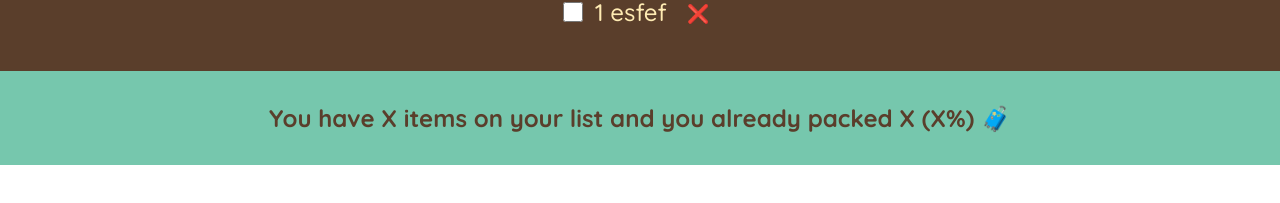
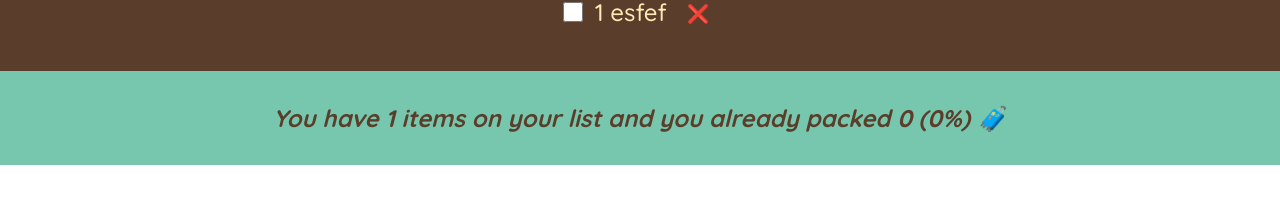
Before and after one commit to TravisRoss/travel-app, a React (Create React App) app: page / in a window 1280 px wide. Both pictures are taken after a click on the button "ADD". Shown: the part 325-528 px from the top of the page. Built offline with nearby package versions, Linux system fonts and the light colour scheme.

Commit message:
feat: :sparkles: add percentage of packed items to the footer

```diff
--- a/src/App.js
+++ b/src/App.js
@@ -23,8 +23,12 @@ export default function App() {
     <>
       <Logo />
       <Form onAddItems={handleAddItem} />
-      <PackingList items={items} onDeleteItem={handleDeleteItem} onToggleItem={handleToggleItem} />
-      <Stats />
+      <PackingList
+        items={items}
+        onDeleteItem={handleDeleteItem}
+        onToggleItem={handleToggleItem}
+      />
+      <Stats items={items} />
     </>
   );
 }
@@ -82,7 +86,11 @@ function PackingList({ items, onDeleteItem, onToggleItem }) {
   return (
     <div className="list">
       {items.map((item) => (
-        <Item item={item} onDeleteItem={onDeleteItem} onToggleItem={onToggleItem} />
+        <Item
+          item={item}
+          onDeleteItem={onDeleteItem}
+          onToggleItem={onToggleItem}
+        />
       ))}
     </div>
   );
@@ -91,7 +99,11 @@ function PackingList({ items, onDeleteItem, onToggleItem }) {
 function Item({ item, onDeleteItem, onToggleItem }) {
   return (
     <li>
-      <input type="checkbox" value={item.packed} onChange={() => onToggleItem(item.id)} />
+      <input
+        type="checkbox"
+        value={item.packed}
+        onChange={() => onToggleItem(item.id)}
+      />
       <span style={item.packed ? { textDecoration: "line-through" } : {}}>
         {item.quantity} {item.description}
       </span>
@@ -100,10 +112,27 @@ function Item({ item, onDeleteItem, onToggleItem }) {
   );
 }
 
-function Stats() {
+function Stats({ items }) {
+  if (items.length === 0) {
+    return (
+      <p className="stats">
+        <em>Get started by adding some items!</em>
+      </p>
+    );
+  }
+
+  const numItems = items.length;
+  const numPacked = items.filter((item) => item.packed).length;
+  const packedPercentage = Math.round((numPacked / numItems) * 100);
+
   return (
     <footer className="stats">
-      You have X items on your list and you already packed X (X%) 🧳
+      <em>
+        {packedPercentage === 100
+          ? "You packed everything! You are good to go!"
+          : `You have ${numItems} items on your list and you already packed
+        ${numPacked} (${packedPercentage || 0}%) 🧳`}
+      </em>
     </footer>
   );
 }
```
